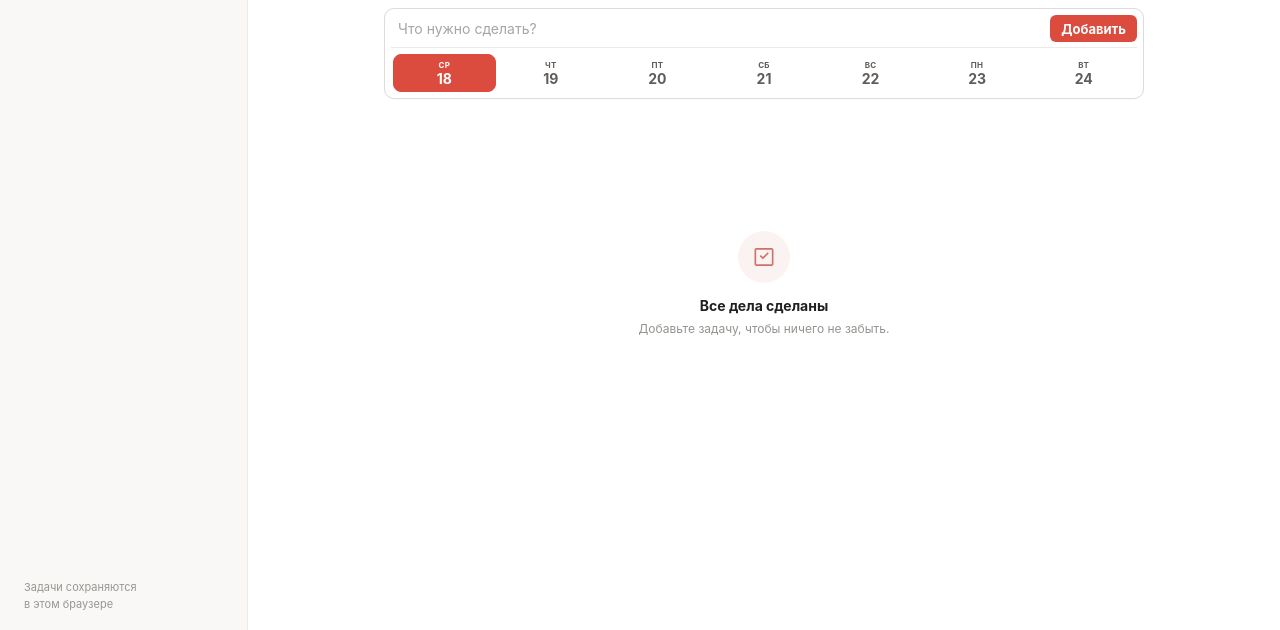
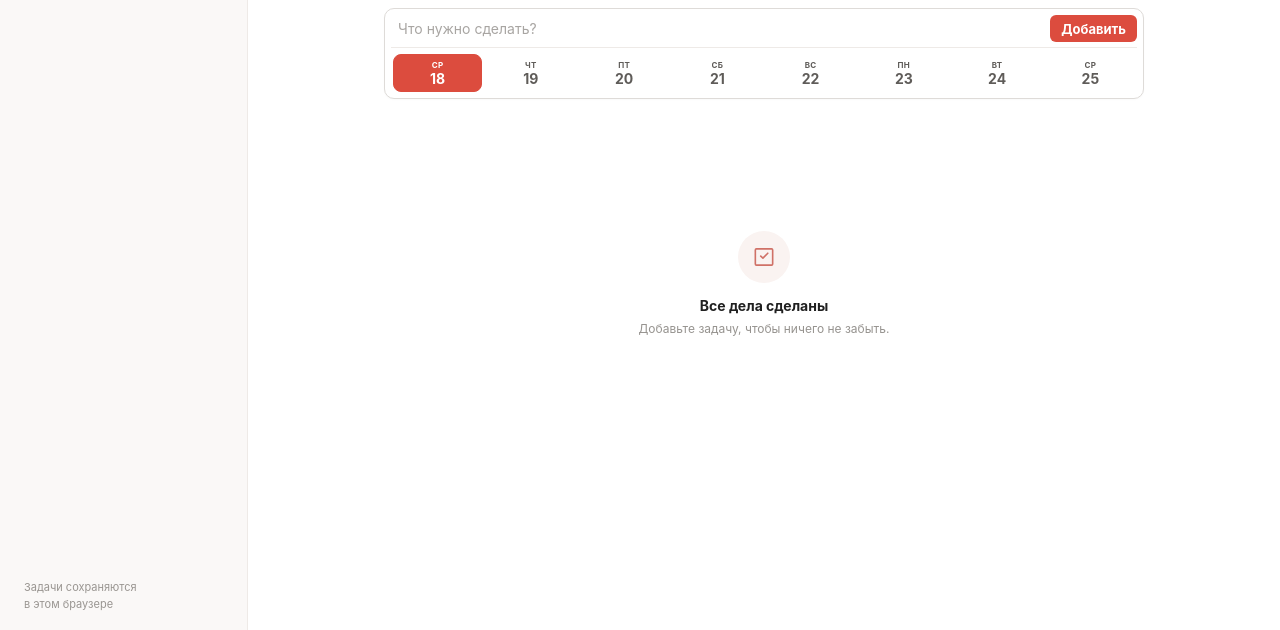
Before and after one commit to tan1k1mi/minimal-todo-list, a plain HTML site: page dist/index.html in a window 1280 px wide. Shown: the part 170-800 px from the top of the page. Drawn offline with Linux system fonts and the light colour scheme.

Commit message:
Show full week from current day to next week

```diff
--- a/dist/app.js
+++ b/dist/app.js
@@ -89,7 +89,7 @@ function renderWeekPicker() {
 
   dayPicker.replaceChildren();
 
-  for (let index = 0; index < 7; index += 1) {
+  for (let index = 0; index <= 7; index += 1) {
     const date = addDays(new Date(), index);
     const dateKey = toDateKey(date);
     const button = document.createElement("button");
--- a/dist/styles.css
+++ b/dist/styles.css
@@ -227,7 +227,7 @@ h1 {
 
 .day-picker {
   display: grid;
-  grid-template-columns: repeat(7, minmax(0, 1fr));
+  grid-template-columns: repeat(8, minmax(0, 1fr));
   gap: 4px;
 }
 
```
Also changed, not shown: 1 other file.
